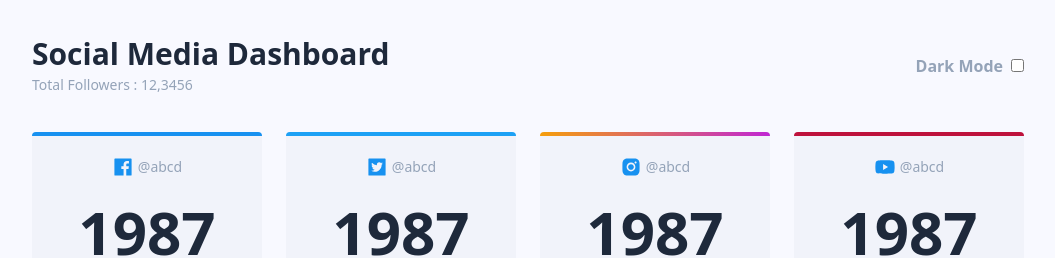
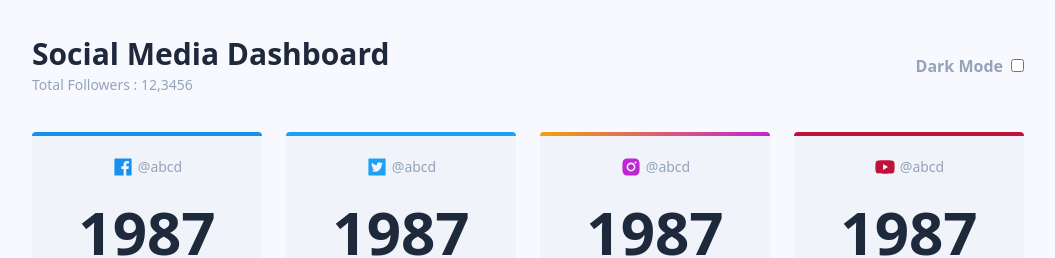
Before and after one commit to fadyehabamer/TailwindReact-SocialDashboard, a React (Create React App) app: page / in a window 1280 px wide. Shown: the top 258 px of the page, without its empty margins (112-1167 px from the left). Built offline with nearby package versions, Linux system fonts and the light colour scheme.

Commit message:
fix(ui): color Twitter, Instagram and YouTube icons by their own brand
All four card icons were copy-pasted with text-facebook, so every network
icon rendered Facebook blue. Each now uses the same color as its card's
top accent bar (twitter, fuchsia-600, rose-700).

```diff
--- a/src/App.js
+++ b/src/App.js
@@ -72,7 +72,7 @@ function App() {
             {/* card  */}
             <div className="card before:bg-twitter">
               <div className="flex items-center justify-center gap-1 pb-6">
-                <span className="text-facebook">
+                <span className="text-twitter">
                   <AiFillTwitterSquare size={22} />
                 </span>
                 <span className="text-sm">@abcd</span>
@@ -93,7 +93,7 @@ function App() {
             {/* card  */}
             <div className="card before:bg-gradient-to-r before:from-amber-500 before:to-fuchsia-600 ">
               <div className="flex items-center justify-center gap-1 pb-6">
-                <span className="text-facebook">
+                <span className="text-fuchsia-600">
                   <AiFillInstagram size={22} />
                 </span>
                 <span className="text-sm">@abcd</span>
@@ -114,7 +114,7 @@ function App() {
             {/* card  */}
             <div className="card before:bg-rose-700">
               <div className="flex items-center justify-center gap-1 pb-6">
-                <span className="text-facebook">
+                <span className="text-rose-700">
                   <AiFillYoutube size={22} />
                 </span>
                 <span className="text-sm">@abcd</span>
```
